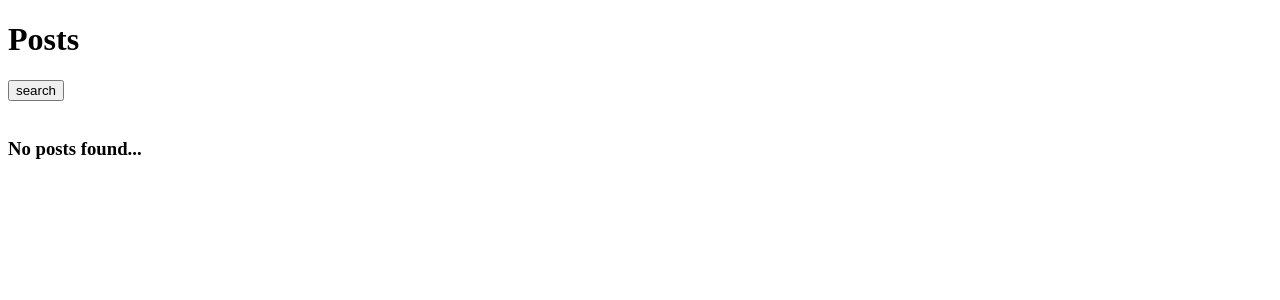
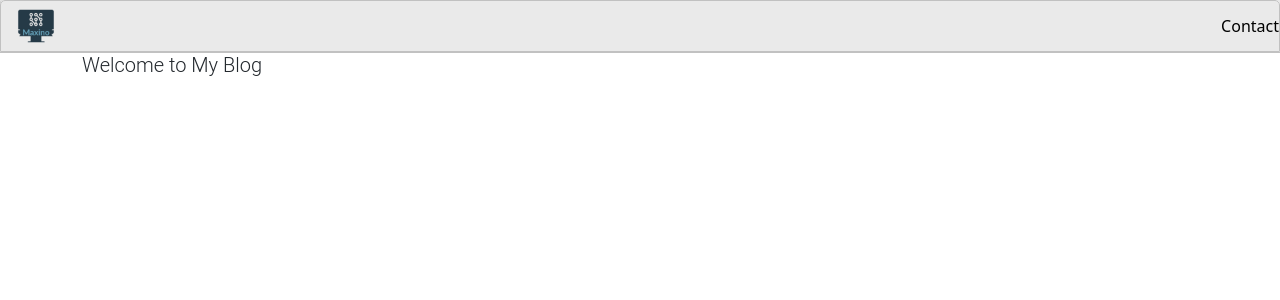
Before and after one commit to Maxino22/Portfolio, a Django app: page / in a window 1280 px wide. Shown: the top 300 px of the page. Run offline with Django 4.2, Linux system fonts and the light colour scheme; data that the repository does not hold is empty; some libraries are stand-ins or nearby versions.

Commit message:
Added Blog Pages Fixed Whitenoise Production

```diff
--- /dev/null
+++ b/backend/blog/static/css/style.css
@@ -0,0 +1,245 @@
+:root {
+	--mainColor: #eaeaea;
+	--secondaryColor: #fff;
+
+	--borderColor: #c1c1c1;
+
+	--mainText: black;
+	--secondaryText: #4b5156;
+
+	--themeDotBorder: #24292e;
+
+	--alertColor: #00ff00;
+
+	--previewBg: rgb(251, 249, 243, 0.8);
+	--previewShadow: #f0ead6;
+
+	--buttonColor: black;
+}
+
+html,
+body {
+	padding: 0;
+	margin: 0;
+	scroll-behavior: smooth;
+}
+
+body * {
+	transition: 0.3s;
+}
+
+h1,
+h2,
+h3,
+h4,
+h5,
+h6,
+strong {
+	color: var(--themeDotBorder);
+	font-family: 'Roboto', sans-serif;
+	font-weight: 1200;
+	font-size: 50px;
+	display: inline;
+}
+
+p,
+li,
+span,
+label,
+input,
+textarea {
+	color: var(--secondaryText);
+	font-family: 'Roboto Mono', monospace;
+}
+
+p.blog-date {
+	color: var(--secondaryText);
+	display: inline;
+}
+
+a {
+	text-decoration: none;
+	color: #17a2b8;
+}
+
+.main-container {
+	width: 1200px;
+	margin: 0 auto;
+}
+
+.s1 {
+	background-color: var(--mainColor);
+	border-bottom: 1px solid var(--borderColor);
+	overflow: auto;
+}
+.s2 {
+	background-color: var(--secondaryColor);
+	border-bottom: 1px solid var(--borderColor);
+	/* overflow: auto; */
+}
+
+.intro-wrapper {
+	background-color: var(--secondaryColor);
+	border-radius: 5px 5px 0 0;
+
+	-webkit-box-shadow: -1px 1px 3px -1px rgba(0, 0, 0, 0.75);
+	-moz-box-shadow: -1px 1px 3px -1px rgba(0, 0, 0, 0.75);
+	box-shadow: -1px 1px 3px -1px rgba(0, 0, 0, 0.75);
+
+	display: grid;
+	grid-template-columns: 1fr 1fr;
+	grid-template-areas:
+		'nav-wrapper nav-wrapper '
+		'left-column right-column';
+}
+
+.nav-wrapper {
+	grid-area: nav-wrapper;
+	border: 1px solid var(--borderColor);
+	display: flex;
+	justify-content: space-between;
+	align-items: center;
+	background-color: var(--mainColor);
+	border-radius: 5px 5px 0 0;
+}
+
+.nav-wrapper a {
+	color: var(--mainText);
+}
+
+.home-icon {
+	margin-left: 10px;
+	color: var(--mainText);
+}
+
+.home-icon img {
+	width: 50px;
+	height: 50px;
+}
+
+.other-icons {
+	display: flex;
+	margin: 0;
+	padding: 10px;
+}
+
+.other-icons li {
+	margin-right: 7px;
+}
+
+/* .left-column {
+	margin-left: 20px;
+} */
+
+.post-title {
+	margin-left: 30px;
+	font-weight: bold;
+}
+
+.blog-date {
+	font-size: 13px;
+	display: block;
+	margin: 10px 40px;
+	text-align: center;
+}
+
+.blog-pic {
+	display: block;
+	margin: 10px auto;
+	border: 2px solid var(--borderColor);
+	height: 400px;
+	width: 730px;
+	object-fit: cover;
+}
+
+.blog-body {
+	margin: 10px 50px;
+}
+
+/* Comments */
+.comments h3 {
+	margin-left: 5px;
+	font-weight: bold;
+}
+
+/* Side bar */
+.right-column {
+	background-color: var(--mainColor);
+}
+
+.right-column h4 {
+	text-align: center;
+}
+
+/* Indidvidual blog */
+.post {
+	border: 1px solid var(--borderColor);
+	-webkit-box-shadow: -1px 1px 3px -1px rgba(0, 0, 0, 0.75);
+	-moz-box-shadow: -1px 1px 3px -1px rgba(0, 0, 0, 0.75);
+	box-shadow: -1px 1px 3px -1px rgba(0, 0, 0, 0.75);
+	margin-bottom: 10px;
+}
+
+/* Blog Thumbnail */
+.thumbnail {
+	display: block;
+	width: 100%;
+	height: 180px;
+	object-fit: cover;
+}
+
+.post-wrapper {
+	display: grid;
+	grid-template-columns: repeat(auto-fit, 320px);
+	gap: 20px;
+	justify-content: center;
+	padding-bottom: 50px;
+}
+
+.post-preview {
+	background-color: #fff;
+	padding: 15px;
+}
+
+.post-title {
+	color: black;
+	margin: 0;
+}
+
+.post-intro {
+	color: #4b5156;
+	font-size: 14px;
+}
+
+/* footer */
+footer .container p {
+	text-align: center;
+}
+
+@media screen and (max-width: 1200px) {
+	.main-container {
+		width: 95%;
+	}
+}
+
+@media screen and (max-width: 800px) {
+	.intro-wrapper {
+		grid-template-columns: 1fr;
+		grid-template-areas:
+			'nav-wrapper'
+			'left-column'
+			'right-column';
+	}
+
+	.right-column {
+		justify-content: center;
+	}
+
+	.blog-date {
+		margin: 0 10px;
+	}
+	.blog-pic {
+		width: 320px;
+		height: 200px;
+	}
+}
--- /dev/null
+++ b/backend/blog/static/js/app.js
@@ -0,0 +1,5 @@
+// date
+const year = new Date();
+const BlogYear = (document.querySelector(
+	'#year'
+).textContent = `${year.getFullYear()}`);
--- a/backend/blog/templates/post.html
+++ b/backend/blog/templates/post.html
@@ -76,7 +76,9 @@
 							/></a>
 						</div>
 						<ul class="other-icons">
-							<li data-tab="contact" class="tab"><a href=""></a></li>
+							<li data-tab="contact" class="tab">
+								<a href="https://maxino.xyz"></a>
+							</li>
 						</ul>
 					</div>
 				</div>
--- a/backend/blog/templates/posts.html
+++ b/backend/blog/templates/posts.html
@@ -6,86 +6,51 @@
 		<meta http-equiv="X-UA-Compatible" content="IE=edge" />
 		<meta name="viewport" content="width=device-width, initial-scale=1.0" />
 		<link rel="shortcut icon" href="{%  static 'image/favicon.ico' %}" />
+		<link rel="stylesheet" href="{% static 'css/style.css'%}" />
+		<link
+			href="https://cdn.jsdelivr.net/npm/bootstrap@5.1.3/dist/css/bootstrap.min.css"
+			rel="stylesheet"
+			integrity="sha384-1BmE4kWBq78iYhFldvKuhfTAU6auU8tT94WrHftjDbrCEXSU1oBoqyl2QvZ6jIW3"
+			crossorigin="anonymous"
+		/>
 		<title>Maxino | Blogs</title>
 	</head>
 	<body>
-		<div class="main-container">
-			<h1>Posts</h1>
-			<form id="searchForm" method="GET">
-				{{myFilter.form|crispy}}
+		<section class="s1">
+			<div>
+				<div class="intro-wrapper">
+					<div class="nav-wrapper">
+						<div class="home-icon">
+							<a href="https://maxino.xyz"
+								><img src="{% static 'image/logo.png' %}" alt="Maxwell Logo"
+							/></a>
+						</div>
+						<a style="text-decoration: none" href="https://maxino.xyz">
+							Contact</a
+						>
+					</div>
+				</div>
+			</div>
+		</section>
+		<section>
+			<div class="container">
+				<h3 class="lead">Welcome to My Blog</h3>
 
-				<input class="btn btn-primary" type="submit" value="search" />
-			</form>
-			<br />
-			<div class="post-wrapper">
-				{% for post in posts %}
-				<div>
-					<div class="post">
-						<img class="thumbnail" src="{{post.thumbnail.url}}" />
-						<div class="post-preview">
-							<h6 class="post-title">{{post.headline}}</h6>
-							<p class="post-intro">{{post.sub_headline}}</p>
-							<a href="{% url 'post' post.slug %}">Read More</a>
-							<hr />
-							{% for tag in post.tags.all %}
-							<span class="tag">{{tag}}</span>
-							{% endfor %}
+				<div class="row">
+					{% for post in posts %}
+					<div class="col-md-4">
+						<div class="post">
+							<img class="thumbnail" src="{{post.thumbnail.url}}" />
+							<div class="post-preview">
+								<h6 class="post-title">{{post.title}}</h6>
+								<p class="post-intro">{{post.sub_title}}</p>
+								<a href="{% url 'post' post.slug  %}">Read More</a>
+							</div>
 						</div>
 					</div>
+					{% endfor %}
 				</div>
-				{% empty %}
-				<h3>No posts found...</h3>
-				{% endfor %}
 			</div>
-
-			<!-- <div class="row">
-				{% if posts.has_other_pages %}
-
-				<ul class="pagination">
-					{% if posts.has_previous %}
-					<li class="page-item">
-						<a
-							data-page="{{posts.previous_page_number}}"
-							href="?page={{posts.previous_page_number}}"
-							class="page-link"
-							>&laquo</a
-						>
-					</li>
-
-					<li class="page-item">
-						<a data-page="1" href="?page=1" class="page-link">First</a>
-					</li>
-					{% endif %}
-				 {% for i in posts.paginator.page_range %}
-					{% if posts.number == i %}
-					<li class="page-item"><a class="active page-link">{{i}}</a></li>
-					{% else %}
-					<li class="page-item">
-						<a data-page="{{i}}" href="?page={{i}}" class="page-link">{{i}}</a>
-					</li>
-					{% endif %} {% endfor %} {% if posts.has_next %}
-					<li class="page-item">
-						<a
-							data-page="{{posts.paginator.num_pages}}"
-							href="?page={{posts.paginator.num_pages}}"
-							class="page-link"
-							>Last</a
-						>
-					</li>
-
-					<li class="page-item">
-						<a
-							data-page="{{posts.next_page_number}}"
-							href="?page={{posts.next_page_number}}"
-							class="page-link"
-							>&raquo</a
-						>
-					</li>
-					{% endif %}
-				</ul>
-
-				{% endif %}
-			</div> -->
-		</div>
+		</section>
 	</body>
 </html>
--- a/frontend/index.html
+++ b/frontend/index.html
@@ -98,7 +98,7 @@
 						<div class="home-icon"> <a href="index.html"><img src="images/Maxino-logos_transparent.png" alt=""></a></div>
 						<ul class="other-icons">
 							<li data-tab="home" class="tab" >About</li>
-							<li data-tab="blog" class="tab" >Blog</li>
+							<li data-tab="game" class="game" >Games</li>
 							<li data-tab="contact" class="tab" >Contact</li>
 						</ul>
 					</div>
```
Also changed, not shown: backend/portfolio/settings.py (+23 -15 lines), backend/blog/migrations/0006_blog_img_alt.py (added), backend/blog/static/image/avatar.png (added), backend/blog/static/image/favicon.ico (added), backend/blog/static/image/logo.png (added), 2 other files.
